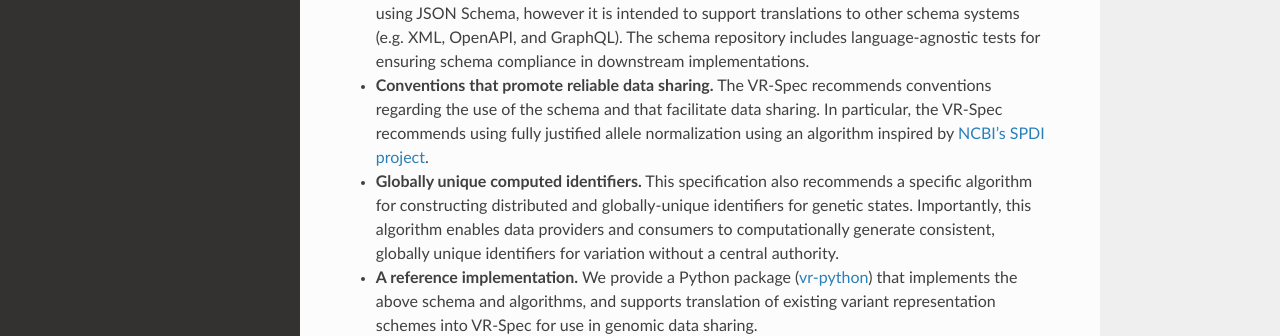
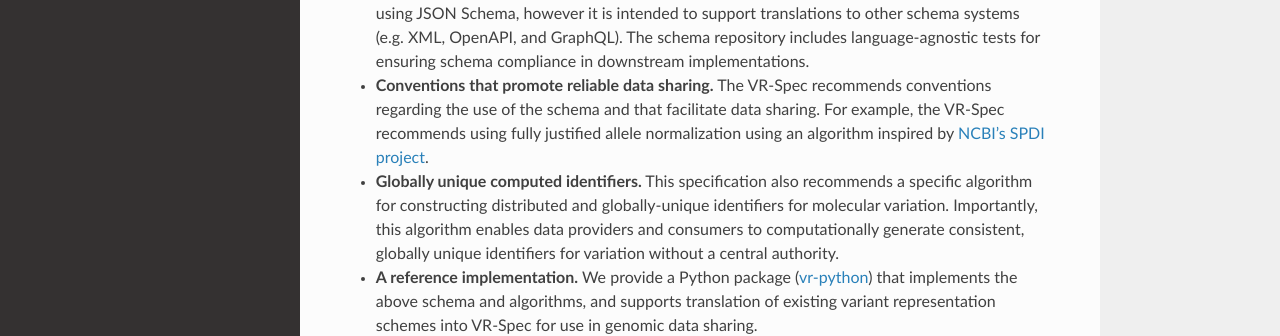
Before and after one commit to ga4gh/vrs, a Sphinx documentation site: the page built from docs/source/introduction.rst, in a window 1280 px wide and 1165 px high. Shown: the part 566-902 px from the top of the window. Built offline with Sphinx 7.4.7 and the Read the Docs theme 2.0.0, drawn with Linux system fonts in a browser that asks for light colours.

Commit message:
closes #106

```diff
--- a/docs/source/introduction.rst
+++ b/docs/source/introduction.rst
@@ -22,11 +22,11 @@ Here we document the primary contributions of this specification for variation r
   OpenAPI, and GraphQL). The schema repository includes language-agnostic tests for ensuring schema
   compliance in downstream implementations.
 * **Conventions that promote reliable data sharing.** The VR-Spec recommends conventions regarding
-  the use of the schema and that facilitate data sharing.  In particular, the VR-Spec recommends
+  the use of the schema and that facilitate data sharing.  For example, the VR-Spec recommends
   using fully justified allele normalization using an algorithm inspired by `NCBI's SPDI project
   <https://www.biorxiv.org/content/10.1101/537449v1>`__.
 * **Globally unique computed identifiers.** This specification also recommends a specific algorithm
-  for constructing distributed and globally-unique identifiers for genetic states. Importantly, this
+  for constructing distributed and globally-unique identifiers for molecular variation. Importantly, this
   algorithm enables data providers and consumers to computationally generate consistent, globally
   unique identifiers for variation without a central authority.
 * **A reference implementation.** We provide a Python package (`vr-python
```
